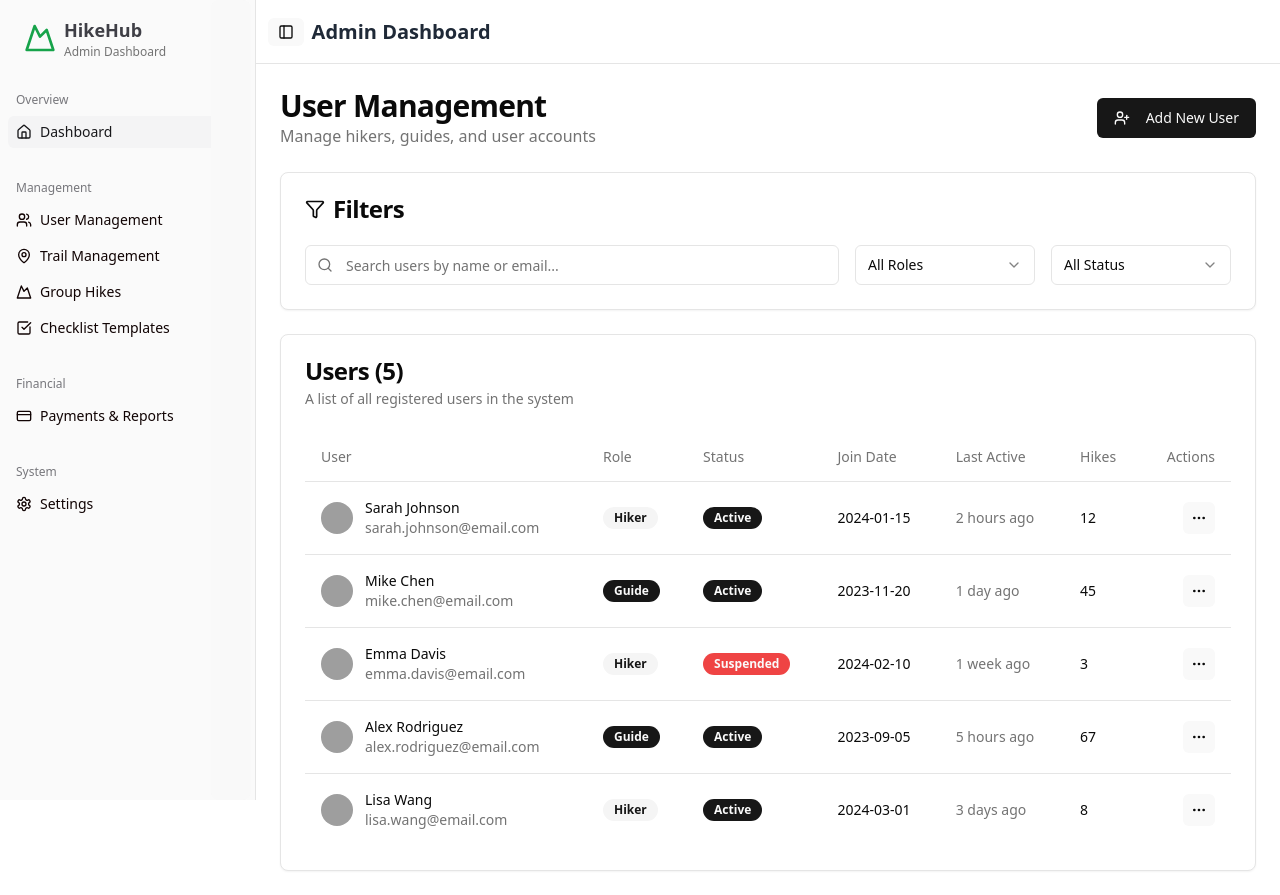
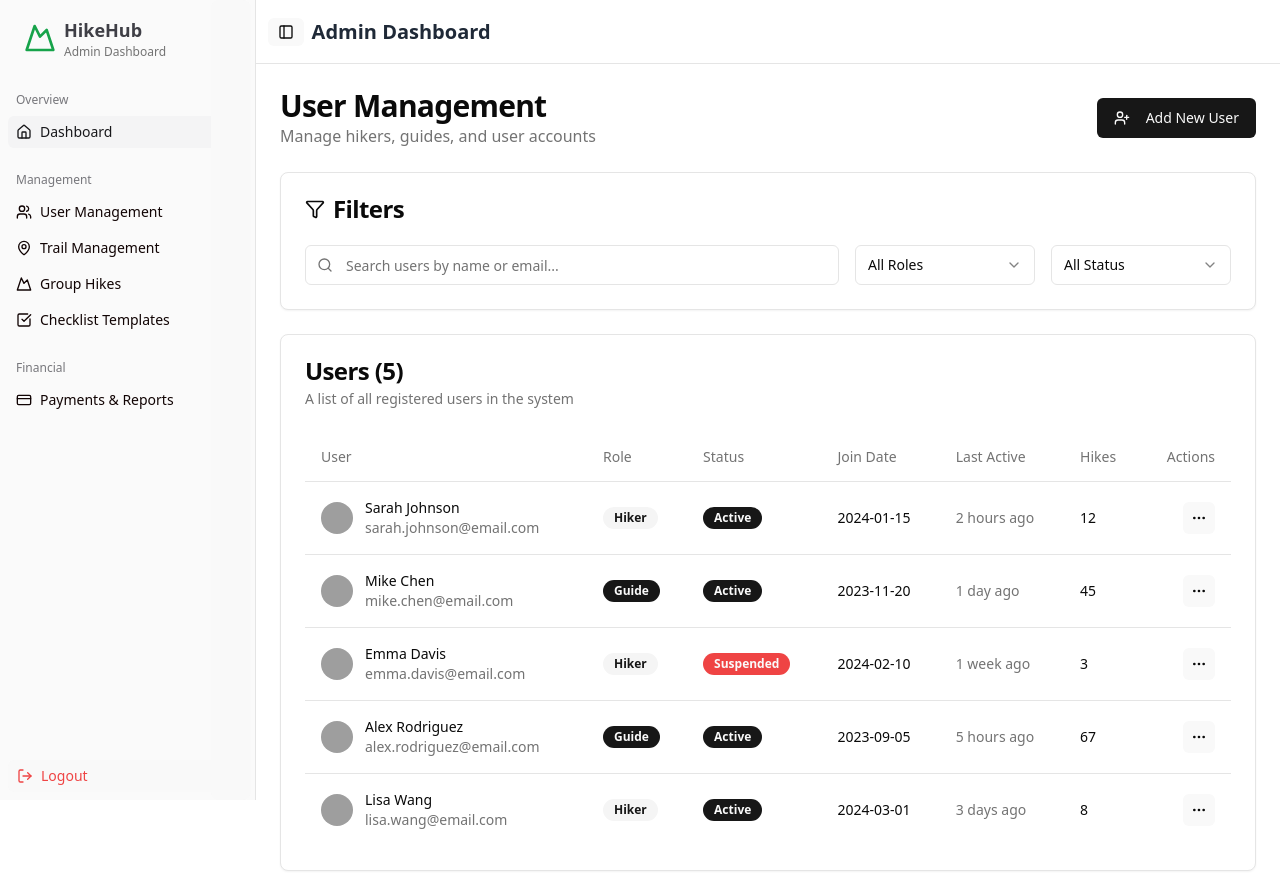
Before and after one commit to AmanCH3/hike_hub_assignment, a React (Vite) app: page /admin/users in a window 1280 px wide. Built offline with nearby package versions, Linux system fonts and the light colour scheme; sample sign-in values are in the browser's storage; grey boxes are pictures that could not be loaded.

Commit message:
feat : Login out model

```diff
--- a/src/components/admin/app-sidebar.jsx
+++ b/src/components/admin/app-sidebar.jsx
@@ -1,5 +1,5 @@
   "use client"
-import { BarChart3, CheckSquare, CreditCard, Home, MapPin, Mountain, Settings, Users } from "lucide-react"
+  import { BarChart3, CheckSquare, CreditCard, Home, icons, LogOut, MapPin, Mountain, Settings, Users } from "lucide-react"
 
   import {
     Sidebar,
@@ -13,6 +13,9 @@ import {
     SidebarMenuItem,
     SidebarRail,
   } from "@/components/ui/sidebar"
+  import { useAuth } from "../../auth/authProvider";
+  import { useState } from "react";
+  import { LogoutModal } from "./logout-modal";
 
   const data = {
     navMain: [
@@ -67,21 +70,43 @@ const data = {
           },
         ],
       },
-    {
-      title: "System",
-      items: [
-        {
-          title: "Settings",
-          url: "/admin/settings",
-          icon: Settings,
-        },
+      // {
+      //   title: "logout",
+      //   items: [
+      //     {
+      //       title: "logout",
+      //       url: "/admin/logout",
+      //       icon: Settings,
+      //     },
+      //   ],
+      // },
     ],
-    },
-  ],
+    navBottom: [
+        { title: "Logout", action: "logout" , icon : LogOut},
+    ]
   }
 
+
   export function AppSidebar() {
+      const { logout } = useAuth();
+      const [isModalOpen, setIsModalOpen] = useState(false);
+
+      const handleLogoutClick = (e) => {
+          e.preventDefault();
+          setIsModalOpen(true);
+      };
+
+      const handleConfirmLogout = () => {
+          logout();
+          setIsModalOpen(false);
+      };
+
+      const handleCloseModal = () => {
+          setIsModalOpen(false);
+      };
+
     return (
+      <>
           <Sidebar>
               <SidebarHeader>
                   <div className="flex items-center gap-2 px-4 py-2">
@@ -92,17 +117,18 @@ export function AppSidebar() {
                       </div>
                   </div>
               </SidebarHeader>
-      <SidebarContent>
-        {data.navMain.map((item) => (
-          <SidebarGroup key={item.title}>
-            <SidebarGroupLabel>{item.title}</SidebarGroupLabel>
+              <SidebarContent className="flex flex-col justify-between">
+                  <div>
+                      {data.navMain.map((group) => (
+                          <SidebarGroup key={group.title}>
+                              <SidebarGroupLabel>{group.title}</SidebarGroupLabel>
                               <SidebarGroupContent>
                                   <SidebarMenu>
-                {item.items.map((item) => (
+                                      {group.items.map((item) => (
                                           <SidebarMenuItem key={item.title}>
                                               <SidebarMenuButton asChild isActive={item.isActive}>
                                                   <a href={item.url}>
-                        <item.icon />
+                                                      <item.icon className="h-4 w-4" />
                                                       <span>{item.title}</span>
                                                   </a>
                                               </SidebarMenuButton>
@@ -112,8 +138,43 @@ export function AppSidebar() {
                               </SidebarGroupContent>
                           </SidebarGroup>
                       ))}
+                  </div>
+                  <div>
+                      <SidebarGroup>
+                          <SidebarGroupContent>
+                              <SidebarMenu>
+                                  {data.navBottom.map((item) => (
+                                      <SidebarMenuItem key={item.title}>
+                                          {item.action === 'logout' ? (
+                                              <SidebarMenuButton onClick={handleLogoutClick} className="w-full text-red-500 hover:bg-red-100 hover:text-red-600 dark:hover:bg-red-900/50 dark:text-red-500">
+                                                  <item.icon className="h-4 w-4" />
+                                                  <span>{item.title}</span>
+                                              </SidebarMenuButton>
+                                          ) : (
+                                              <SidebarMenuButton asChild>
+                                                  <a href={item.url}>
+                                                      <item.icon className="h-4 w-4" />
+                                                      <span>{item.title}</span>
+                                                  </a>
+                                              </SidebarMenuButton>
+                                          )}
+                                      </SidebarMenuItem>
+                                  ))}
+                              </SidebarMenu>
+                          </SidebarGroupContent>
+                      </SidebarGroup>
+                  </div>
               </SidebarContent>
+              {/* SidebarRail is often used for a collapsed state, can be empty for now */}
               <SidebarRail />
           </Sidebar>
+
+          <LogoutModal
+              isOpen={isModalOpen}
+              onClose={handleCloseModal}
+              onConfirm={handleConfirmLogout}
+          />
+          <style>{`.animate-scale-in { animation: scale-in 0.2s ease-out forwards; } @keyframes scale-in { 0% { transform: scale(0.95); opacity: 0; } 100% { transform: scale(1); opacity: 1; }}`}</style>
+      </>
     )
   }
--- /dev/null
+++ b/src/components/admin/logout-modal.jsx
@@ -0,0 +1,53 @@
+
+import { useContext } from "react";
+import { AuthContext } from "../../auth/authProvider";
+const useAuth = () => useContext(AuthContext);
+
+
+const LogoutIcon = () => (
+    <svg xmlns="http://www.w3.org/2000/svg" className="h-16 w-16 text-red-400" fill="none" viewBox="0 0 24 24" stroke="currentColor" strokeWidth={1.5}>
+        <path strokeLinecap="round" strokeLinejoin="round" d="M15.75 9V5.25A2.25 2.25 0 0013.5 3h-6a2.25 2.25 0 00-2.25 2.25v13.5A2.25 2.25 0 007.5 21h6a2.25 2.25 0 002.25-2.25V15m-3-4.5l-4 4m0 0l4 4m-4-4h12" />
+    </svg>
+);
+// --- LOGOUT MODAL COMPONENT ---
+export const LogoutModal = ({ isOpen, onClose, onConfirm }) => {
+    if (!isOpen) {
+        return null;
+    }
+
+    return (
+        // Backdrop
+        <div className="fixed inset-0 z-50 flex items-center justify-center bg-gray-900 bg-opacity-60">
+            {/* Modal */}
+            <div className="relative w-full max-w-sm p-6 mx-4 bg-white rounded-2xl shadow-xl transform transition-all animate-scale-in">
+                <div className="flex flex-col items-center text-center">
+
+                    {/* Icon */}
+                    <div className="p-4 bg-red-50 rounded-full">
+                         <LogoutIcon />
+                    </div>
+
+                    {/* Text Content */}
+                    <h3 className="mt-5 text-2xl font-bold text-gray-800">Oh no! You're leaving...</h3>
+                    <p className="mt-2 text-base text-gray-600">Are you sure you want to log out?</p>
+
+                    {/* Action Buttons */}
+                    <div className="flex flex-col w-full mt-8 space-y-3">
+                        <button
+                            onClick={onConfirm}
+                            className="w-full px-4 py-3 text-lg font-semibold text-white bg-red-500 rounded-xl hover:bg-red-600 focus:outline-none focus:ring-4 focus:ring-red-300 transition-colors duration-300"
+                        >
+                            Yes, Log Me Out
+                        </button>
+                        <button
+                            onClick={onClose}
+                            className="w-full px-4 py-3 text-lg font-semibold text-gray-700 bg-gray-200 rounded-xl hover:bg-gray-300 focus:outline-none focus:ring-4 focus:ring-gray-300 transition-colors duration-300"
+                        >
+                            Naah, Just Kidding
+                        </button>
+                    </div>
+                </div>
+            </div>
+        </div>
+    );
+};
```
Lines whose indentation alone changed are shown as unchanged.
